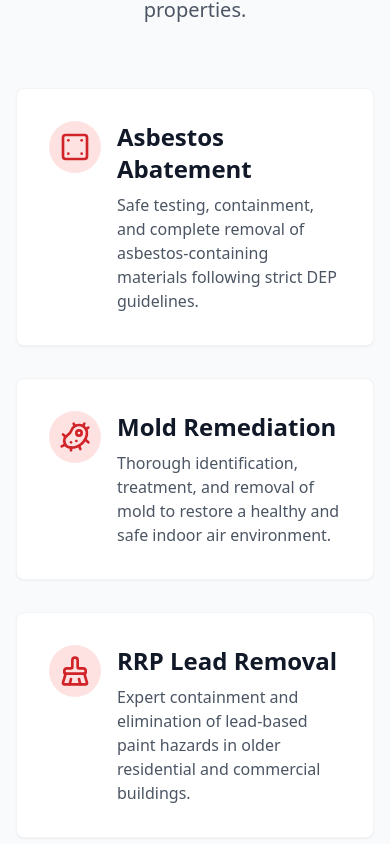
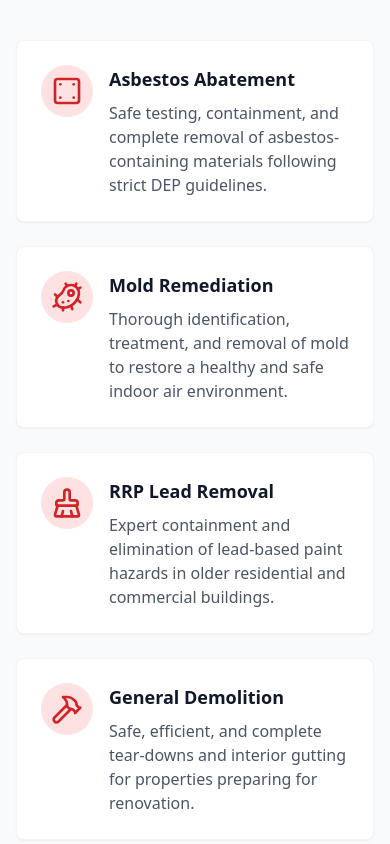
Before and after one commit to melarre/ADS-Website, a React (Vite) app: page / in a window 390 px wide. Shown: the part 900-1744 px from the top of the page. Built offline with nearby package versions, Linux system fonts and the light colour scheme.

Commit message:
Increase padding for desktop, decrease gaps on mobile

```diff
--- a/src/App.jsx
+++ b/src/App.jsx
@@ -12,7 +12,7 @@ function App() {
             <span className="flex items-center"><Mail size={16} className="mr-2" /> abatementanddemo@gmail.com</span>
           </div>
           <div className="flex items-center text-gray-300">
-            <MapPin size={16} className="mr-2" /> Serving Maine, NH, & VT
+            <MapPin size={16} className="mr-2" /> Serving Maine and New Hampshire
           </div>
         </div>
       </div>
@@ -41,7 +41,7 @@ function App() {
           <img src="/assets/image-4.png" alt="Abatement working" className="w-full h-full object-cover object-bottom" />
           <div className="absolute inset-0 bg-gray-900 bg-opacity-75"></div>
         </div>
-        <div className="relative max-w-7xl mx-auto px-4 text-white z-10 w-full">
+        <div className="relative max-w-7xl mx-auto px-4 md:px-12 text-white z-10 w-full">
           <div className="max-w-2xl">
             <h1 className="text-4xl md:text-5xl font-extrabold leading-tight mb-4">
               Expert Abatement & Demolition Services
@@ -62,56 +62,56 @@ function App() {
       </section>
 
       {/* Services Section */}
-      <section id="services" className="py-20 bg-gray-50">
-        <div className="max-w-7xl mx-auto px-4">
-          <div className="text-center mb-16">
+      <section id="services" className="py-12 md:py-20 md:px-8 bg-gray-50">
+        <div className="max-w-7xl mx-auto px-4 py-2">
+          <div className="text-center mb-10">
             <h2 className="text-3xl font-extrabold text-gray-900 mb-4">Our Core Services</h2>
             <p className="text-xl text-gray-600 max-w-2xl mx-auto">
               We handle hazardous material removal and general demolition for residential and commercial properties.
             </p>
           </div>
-          <div className="grid grid-cols-1 md:grid-cols-2 gap-8">
-            <div className="bg-white p-8 rounded-lg shadow-sm border border-gray-100 flex">
+          <div className="grid grid-cols-1 md:grid-cols-2 md:gap-8 gap-6">
+            <div className="bg-white md:p-8 p-6 rounded-lg shadow-sm border border-gray-100 flex">
               <div className="flex-shrink-0 self-start mr-4">
                 <div className="bg-red-100 p-2.5 rounded-full text-brand-red">
                   <InspectionPanel size={32} />
                 </div>
               </div>
               <div>
-                <h3 className="text-2xl font-bold mb-2">Asbestos Abatement</h3>
+                <h3 className="text-lg md:text-xl font-bold mb-2">Asbestos Abatement</h3>
                 <p className="text-gray-600">Safe testing, containment, and complete removal of asbestos-containing materials following strict DEP guidelines.</p>
               </div>
             </div>
-            <div className="bg-white p-8 rounded-lg shadow-sm border border-gray-100 flex">
+            <div className="bg-white md:p-8 p-6 rounded-lg shadow-sm border border-gray-100 flex">
               <div className="flex-shrink-0 self-start mr-4">
                 <div className="bg-red-100 p-2.5 rounded-full text-brand-red">
                   <Germ size={32} />
                 </div>
               </div>
               <div>
-                <h3 className="text-2xl font-bold mb-2">Mold Remediation</h3>
+                <h3 className="text-lg md:text-xl font-bold mb-2">Mold Remediation</h3>
                 <p className="text-gray-600">Thorough identification, treatment, and removal of mold to restore a healthy and safe indoor air environment.</p>
               </div>
             </div>
-            <div className="bg-white p-8 rounded-lg shadow-sm border border-gray-100 flex">
+            <div className="bg-white md:p-8 p-6 rounded-lg shadow-sm border border-gray-100 flex">
               <div className="flex-shrink-0 self-start mr-4">
                 <div className="bg-red-100 p-2.5 rounded-full text-brand-red">
                   <BrushCleaning size={32} />
                 </div>
               </div>
               <div>
-                <h3 className="text-2xl font-bold mb-2">RRP Lead Removal</h3>
+                <h3 className="text-lg md:text-xl font-bold mb-2">RRP Lead Removal</h3>
                 <p className="text-gray-600">Expert containment and elimination of lead-based paint hazards in older residential and commercial buildings.</p>
               </div>
             </div>
-            <div className="bg-white p-8 rounded-lg shadow-sm border border-gray-100 flex">
+            <div className="bg-white md:p-8 p-6 rounded-lg shadow-sm border border-gray-100 flex">
               <div className="flex-shrink-0 self-start mr-4">
                 <div className="bg-red-100 p-2.5 rounded-full text-brand-red">
                   <Hammer size={32} />
                 </div>
               </div>
               <div>
-                <h3 className="text-2xl font-bold mb-2">General Demolition</h3>
+                <h3 className="text-lg md:text-xl font-bold mb-2">General Demolition</h3>
                 <p className="text-gray-600">Safe, efficient, and complete tear-downs and interior gutting for properties preparing for renovation.</p>
               </div>
             </div>
@@ -120,7 +120,7 @@ function App() {
       </section>
 
       {/* Why Choose Us */}
-      <section id="why-us" className="py-20">
+      <section id="why-us" className="py-14 md:py-20 md:px-8">
         <div className="max-w-7xl mx-auto px-4 flex flex-col md:flex-row items-center gap-12">
           <div className="md:w-1/2">
             <img src="/assets/image-3-short.png" alt="Team at work" className="rounded-lg shadow-lg" />
@@ -165,7 +165,7 @@ function App() {
       </section>
 
       {/* Process Section */}
-      <section id="process" className="py-20 bg-brand-dark text-white">
+      <section id="process" className="py-14 md:py-20 bg-brand-dark text-white">
         <div className="max-w-7xl mx-auto px-4">
           <div className="text-center mb-16">
             <h2 className="text-3xl font-extrabold mb-4">Our Proven Process</h2>
@@ -177,7 +177,7 @@ function App() {
 
             {/* Step 1 */}
             <div className="flex flex-row md:flex-col items-start md:items-center text-left md:text-center gap-4 md:gap-0">
-              <div className="bg-brand-red w-16 h-16 rounded-full flex items-center justify-center shrink-0 md:mb-4 text-2xl font-bold">
+              <div className="bg-brand-red w-12 md:w-16 h-12 md:h-16 rounded-full flex items-center justify-center shrink-0 md:mb-4 text-2xl font-bold">
                 1
               </div>
               <div>
@@ -188,7 +188,7 @@ function App() {
 
             {/* Step 2 */}
             <div className="flex flex-row md:flex-col items-start md:items-center text-left md:text-center gap-4 md:gap-0">
-              <div className="bg-brand-red w-16 h-16 rounded-full flex items-center justify-center shrink-0 md:mb-4 text-2xl font-bold">
+              <div className="bg-brand-red w-12 md:w-16 h-12 md:h-16 rounded-full flex items-center justify-center shrink-0 md:mb-4 text-2xl font-bold">
                 2
               </div>
               <div>
@@ -199,7 +199,7 @@ function App() {
 
             {/* Step 3 */}
             <div className="flex flex-row md:flex-col items-start md:items-center text-left md:text-center gap-4 md:gap-0">
-              <div className="bg-brand-red w-16 h-16 rounded-full flex items-center justify-center shrink-0 md:mb-4 text-2xl font-bold">
+              <div className="bg-brand-red w-12 md:w-16 h-12 md:h-16 rounded-full flex items-center justify-center shrink-0 md:mb-4 text-2xl font-bold">
                 3
               </div>
               <div>
@@ -210,7 +210,7 @@ function App() {
 
             {/* Step 4 */}
             <div className="flex flex-row md:flex-col items-start md:items-center text-left md:text-center gap-4 md:gap-0">
-              <div className="bg-brand-red w-16 h-16 rounded-full flex items-center justify-center shrink-0 md:mb-4 text-2xl font-bold">
+              <div className="bg-brand-red w-12 md:w-16 h-12 md:h-16 rounded-full flex items-center justify-center shrink-0 md:mb-4 text-2xl font-bold">
                 4
               </div>
               <div>
@@ -224,8 +224,8 @@ function App() {
       </section>
 
       {/* Contact Section */}
-      <section id="contact" className="py-20 bg-gray-50">
-        <div className="max-w-7xl mx-auto px-4 flex flex-col lg:flex-row gap-12">
+      <section id="contact" className="py-14 md:py-20 md:px-8 bg-gray-50">
+        <div className="max-w-7xl mx-auto px-4 flex flex-col lg:flex-row md:gap-12 gap-2">
           <div className="lg:w-1/2">
             <h2 className="text-3xl font-extrabold text-gray-900 mb-6">Request a Free Assessment</h2>
             <p className="text-lg text-gray-600 mb-8">
@@ -258,13 +258,15 @@ function App() {
                 <div>
                   <p className="text-sm text-gray-500 font-semibold uppercase tracking-wider">Location & Service Area</p>
                   <p className="text-lg font-bold text-gray-900">Based in Augusta, ME</p>
-                  <p className="text-gray-600">Serving ME, NH, & VT</p>
+                  <p className="text-gray-600">Serving Maine and New Hampshire</p>
                 </div>
               </div>
             </div>
           </div>
 
+          {/* Form Section */}
           <div className="lg:w-1/2 bg-white p-8 rounded-lg shadow-md border border-gray-100">
+            <h3 className="text-xl font-extrabold text-gray-900 mb-6">Send us a message</h3>
             <form action="https://formspree.io/f/mkjgnkwr" method="POST" className="space-y-4">
               <div>
                 <label htmlFor="name" className="block text-sm font-medium text-gray-700 mb-1">Full Name</label>
@@ -293,6 +295,7 @@ function App() {
               </button>
             </form>
           </div>
+
         </div>
       </section>
 
```
